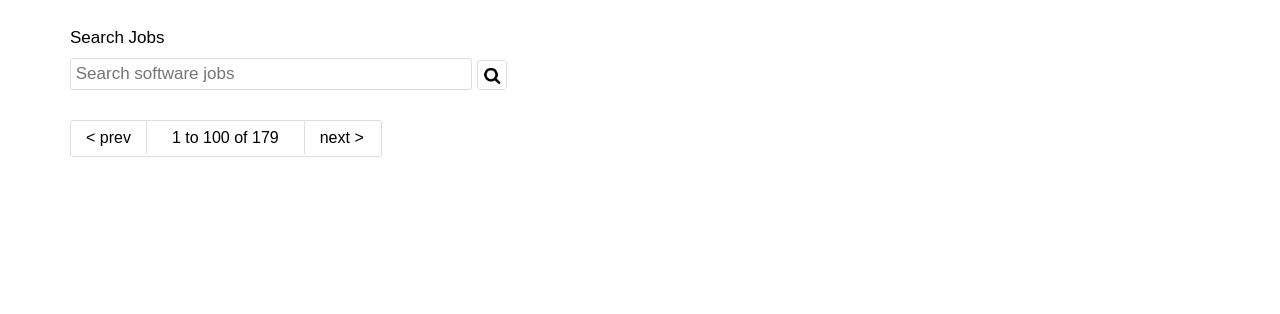
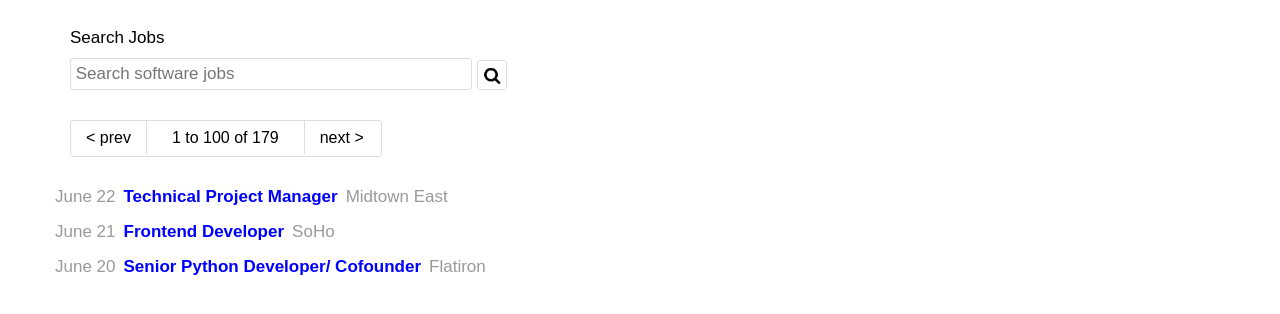
Before and after one commit to rjsabia/GregsList, a plain HTML site: page index.html in a window 1280 px wide. Shown: the part 52-366 px from the top of the page. Drawn offline with Linux system fonts and the light colour scheme.

Commit message:
commit after first completion of project

```diff
--- a/index.html
+++ b/index.html
@@ -14,8 +14,8 @@
   <header><h1><a href="http://www.gregslist.com/home">Greg's List</a></h1>
     <nav class="top-navi-position">
 	    <ul class="naviLinksRight">
-			<li><a href="http://www.gregslist.com/post" class="topnavlinks">Post</a></li>
-			<li><a href="http://www.gregslist.com/account" class="topnavlinks">Account</a></li>
+			<li class="top-nav-list"><a href="http://www.gregslist.com/post" class="topnavlinks">Post</a></li>
+			<li class="top-nav-list"><a href="http://www.gregslist.com/account" class="topnavlinks">Account</a></li>
 		</ul>
 	</nav>
   </header>
@@ -37,8 +37,24 @@
   </nav>
 
  <main>
-
-
+ <!--Below is the list of content, replicating search result returns-->
+ <ul class="listing-group">
+ 	<li class="single-listing">
+ 		<span class="list-date">June 22</span>
+ 		<a href="" class="list-title">Technical Project Manager</a>
+ 		<span class="list-locate">Midtown East</span>
+ 	</li>
+ 	<li class="single-listing">
+ 		<span class="list-date">June 21</span>
+ 		<a href="" class="list-title">Frontend Developer</a>
+ 		<span class="list-locate">SoHo</span>
+ 	</li>
+ 	<li class="single-listing">
+ 		<span class="list-date">June 20</span>
+ 		<a href="" class="list-title">Senior Python Developer/ Cofounder</a>
+ 		<span class="list-locate">Flatiron</span>
+ 	</li>
+ </ul>
 
 </main>
 
--- a/main.css
+++ b/main.css
@@ -46,7 +46,7 @@ a:hover{
 	font-weight: normal;
 	color: #551A8B;
 }
-li{
+.top-nav-list{
 	display: inline;
 	margin-left: 15px;
 }
@@ -113,8 +113,28 @@ form{
 .page-number-display{
 	font-size: 16px;
 	font-family: arial;
-    /*padding: 0 30px;*/
     padding: 8px 25px;
     border-left: 1px solid #DDDDDD;
     border-right: 1px solid #DDDDDD;
 }
+.listing-group{
+	margin-left: 55px;
+}
+.single-listing{
+	margin-bottom: 15px;
+}
+.list-title{
+	font-weight: bold;
+    font-size: 17px;
+    font-family: arial;
+    color: blue;
+    margin-left: 8px;
+    margin-right: 8px;
+}
+.list-date, .list-locate{
+	color: #999999;
+	font-size: 17px;
+	font-family: arial;
+	font-weight: normal;
+
+}
```
